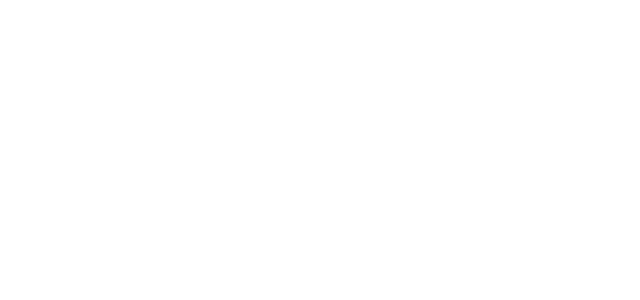
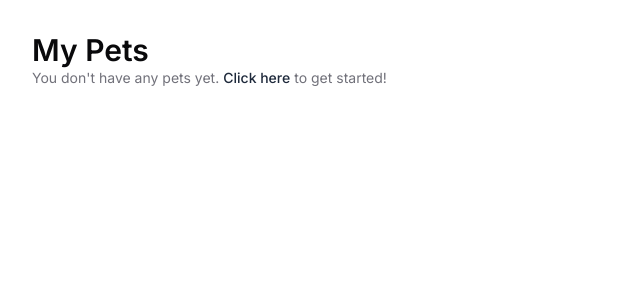
Before and after one commit to PietroKucharski/wiki-pet, a Next.js app: page /pets in a window 1280 px wide. Shown: the top 300 px of the page, without its empty margins (0-640 px from the left). Built offline with nearby package versions, Linux system fonts and the light colour scheme.

Commit message:
Listagem básica ed pets

```diff
--- a/src/app/pets/criar/page.tsx
+++ b/src/app/pets/create/page.tsx
@@ -97,8 +97,8 @@ export default function CreatePetForm() {
     }
 
     try {
-      // await createPetMutation(formData);
-      const oldPets = localStorage.getItem('pets') ?? [];
+      const oldPets = localStorage.getItem('pets') ?? '[]';
+      const oldPetsArray = JSON.parse(oldPets);
       //TODO: Fix this type
       localStorage.setItem('pets', JSON.stringify([...oldPets, data]));
       toast.success('Pet cadastrado com sucesso');
--- a/src/app/pets/page.tsx
+++ b/src/app/pets/page.tsx
@@ -2,7 +2,23 @@
 
 import { useRouter } from 'next/navigation';
 import { useState } from 'react';
-
+import {
+  DropdownMenu,
+  DropdownMenuContent,
+  DropdownMenuItem,
+  DropdownMenuLabel,
+  DropdownMenuSeparator,
+  DropdownMenuTrigger,
+} from '@/components/ui/dropdown-menu';
+import {
+  Card,
+  CardDescription,
+  CardFooter,
+  CardHeader,
+  CardTitle,
+} from '@/components/ui/card';
+import { MoreVertical } from 'lucide-react';
+import { Button } from '@/components/ui/button';
 export default function Petlist() {
   const router = useRouter();
   const [pets, setPets] = useState<any[]>(() => {
@@ -10,16 +26,85 @@ export default function Petlist() {
     return JSON.parse(storedPets);
   });
 
+  const handlePetDelete = (id: string) => {
+    const storedPets = localStorage.getItem('pets') ?? '[]';
+    const pets = JSON.parse(storedPets);
+    //@ts-expect-error
+    const newPets = pets.filter((pet) => pet.id !== id);
+    localStorage.setItem('pets', JSON.stringify(newPets));
+    setPets(newPets);
+
+    const storedHistory = localStorage.getItem('history') ?? '[]';
+    const history = JSON.parse(storedHistory);
+    //@ts-expect-error
+    const newHistory = history.filter((item) => item.petId !== id);
+    localStorage.setItem('history', JSON.stringify(newHistory));
+  };
+
   return (
-    <main className='flex flex-wrap min-h-screen p-8'>
+    <main className='flex flex-col gap-6 p-8'>
+      <div>
+        <h1 className='w-full text-3xl font-semibold'>My Pets</h1>
+        {!pets.length ? (
+          <div className='leading-none'>
+            <span className='w-full text-sm text-muted-foreground'>
+              You don&apos;t have any pets yet.
+            </span>
+            <Button
+              onClick={() => {
+                router.push('/pets/create');
+              }}
+              className='text-slate-800 p-0 px-1 h-fit'
+              variant={'link'}
+            >
+              Click here
+            </Button>
+            <span className='w-full text-sm text-muted-foreground'>
+              to get started!
+            </span>
+          </div>
+        ) : (
+          <span className='w-full text-sm text-muted-foreground'>
+            You have {pets.length} pets.
+          </span>
+        )}
+      </div>
       {pets.map((pet, index) => (
-        <pre
-          className='hover:cursor-pointer hover:bg-slate-50 h-fit'
-          key={index}
-          onClick={() => router.push(`/pets/${pet.id}`)}
-        >
-          {JSON.stringify(pet, null, 2)}
-        </pre>
+        <Card key={pet.id} className='overflow-hidden w-full h-fit'>
+          <CardHeader className='w-full '>
+            <div className='flex justify-between'>
+              <CardTitle className='line-clamp-2 break-words hyphens-auto '>
+                {pet.name}
+              </CardTitle>
+              <DropdownMenu>
+                <DropdownMenuTrigger className='w-fit h-fit'>
+                  <MoreVertical className='size-5' />
+                </DropdownMenuTrigger>
+                <DropdownMenuContent side='left'>
+                  <DropdownMenuItem
+                    onClick={() => {
+                      router.push(`/pets/${pet.id}`);
+                    }}
+                  >
+                    View
+                  </DropdownMenuItem>
+                  <DropdownMenuItem>Edit</DropdownMenuItem>
+                  <DropdownMenuSeparator />
+                  <DropdownMenuItem
+                    onClick={() => {
+                      handlePetDelete(pet.id);
+                    }}
+                  >
+                    Remove
+                  </DropdownMenuItem>
+                </DropdownMenuContent>
+              </DropdownMenu>
+            </div>
+            <CardDescription className='line-clamp-3 break-words hyphens-auto'>
+              {pet.breed} - {pet.color}
+            </CardDescription>
+          </CardHeader>
+        </Card>
       ))}
     </main>
   );
--- a/src/components/ui/card.tsx
+++ b/src/components/ui/card.tsx
@@ -1,6 +1,6 @@
-import * as React from "react"
+import * as React from 'react';
 
-import { cn } from "@/lib/utils"
+import { cn } from '@/lib/utils';
 
 const Card = React.forwardRef<
   HTMLDivElement,
@@ -9,13 +9,13 @@ const Card = React.forwardRef<
   <div
     ref={ref}
     className={cn(
-      "rounded-lg border bg-card text-card-foreground shadow-sm",
+      'rounded-lg border bg-card text-card-foreground shadow-sm',
       className
     )}
     {...props}
   />
-))
-Card.displayName = "Card"
+));
+Card.displayName = 'Card';
 
 const CardHeader = React.forwardRef<
   HTMLDivElement,
@@ -23,11 +23,11 @@ const CardHeader = React.forwardRef<
 >(({ className, ...props }, ref) => (
   <div
     ref={ref}
-    className={cn("flex flex-col space-y-1.5 px-4 py-4", className)}
+    className={cn('flex flex-col space-y-1.5 px-4 py-4', className)}
     {...props}
   />
-))
-CardHeader.displayName = "CardHeader"
+));
+CardHeader.displayName = 'CardHeader';
 
 const CardTitle = React.forwardRef<
   HTMLParagraphElement,
@@ -36,13 +36,13 @@ const CardTitle = React.forwardRef<
   <h3
     ref={ref}
     className={cn(
-      "text-xl font-semibold leading-none tracking-tight",
+      'text-xl font-semibold leading-none tracking-tight',
       className
     )}
     {...props}
   />
-))
-CardTitle.displayName = "CardTitle"
+));
+CardTitle.displayName = 'CardTitle';
 
 const CardDescription = React.forwardRef<
   HTMLParagraphElement,
@@ -50,19 +50,19 @@ const CardDescription = React.forwardRef<
 >(({ className, ...props }, ref) => (
   <p
     ref={ref}
-    className={cn("text-sm text-muted-foreground", className)}
+    className={cn('text-sm text-muted-foreground', className)}
     {...props}
   />
-))
-CardDescription.displayName = "CardDescription"
+));
+CardDescription.displayName = 'CardDescription';
 
 const CardContent = React.forwardRef<
   HTMLDivElement,
   React.HTMLAttributes<HTMLDivElement>
 >(({ className, ...props }, ref) => (
-  <div ref={ref} className={cn("p-4 pt-0", className)} {...props} />
-))
-CardContent.displayName = "CardContent"
+  <div ref={ref} className={cn('p-4 pt-0', className)} {...props} />
+));
+CardContent.displayName = 'CardContent';
 
 const CardFooter = React.forwardRef<
   HTMLDivElement,
@@ -70,10 +70,17 @@ const CardFooter = React.forwardRef<
 >(({ className, ...props }, ref) => (
   <div
     ref={ref}
-    className={cn("flex items-center p-4 pb-2 pt-0", className)}
+    className={cn('flex items-center p-4 pt-0', className)}
     {...props}
   />
-))
-CardFooter.displayName = "CardFooter"
+));
+CardFooter.displayName = 'CardFooter';
 
-export { Card, CardHeader, CardFooter, CardTitle, CardDescription, CardContent }
+export {
+  Card,
+  CardHeader,
+  CardFooter,
+  CardTitle,
+  CardDescription,
+  CardContent,
+};
```
